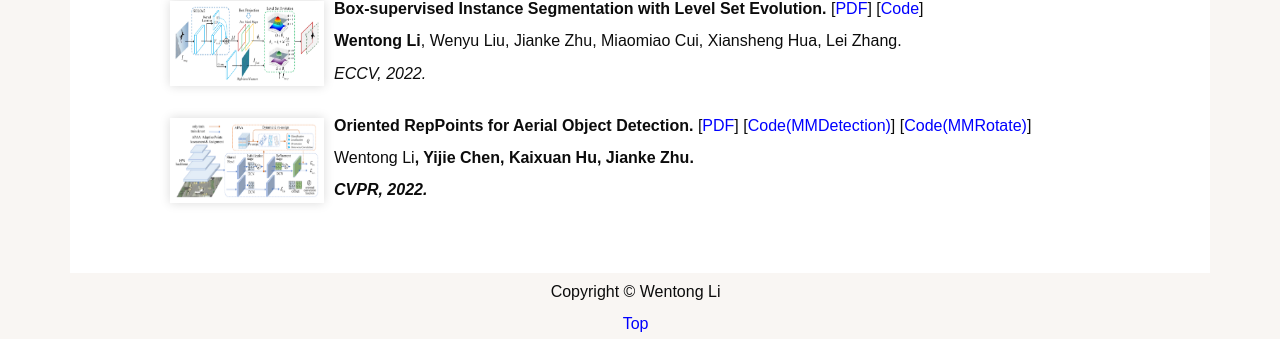
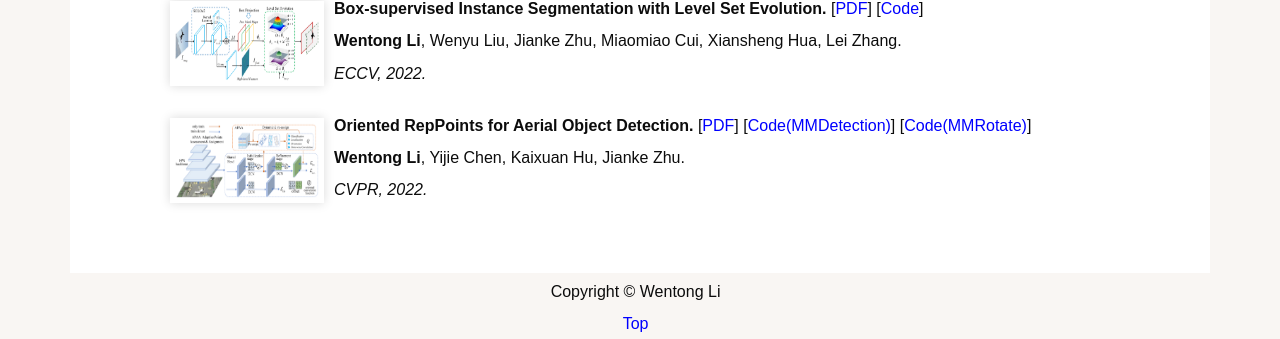
Before and after one commit to cslwt/cslwt.github.io, a Jekyll site: the page index.html, which Jekyll copies as it is, in a window 1280 px wide. Shown: the part 915-1254 px from the top of the page. Built offline with Jekyll 4.4.1, drawn with Linux system fonts in a browser that asks for light colours; some web fonts are replaced.

```diff
--- a/index.html
+++ b/index.html
@@ -178,7 +178,7 @@
 									[<a href="https://github.com/LiWentomng/OrientedRepPoints">Code(MMDetection)</a>]
 									[<a href="https://github.com/open-mmlab/mmrotate">Code(MMRotate)</a>]
 								</p>
-								<p></b>Wentong Li<b>, Yijie Chen, Kaixuan Hu, Jianke Zhu.</p>
+								<p><b>Wentong Li</b>, Yijie Chen, Kaixuan Hu, Jianke Zhu.</p>
 								<p>
 									<em>CVPR, 2022.</em>
 								<p>
```
